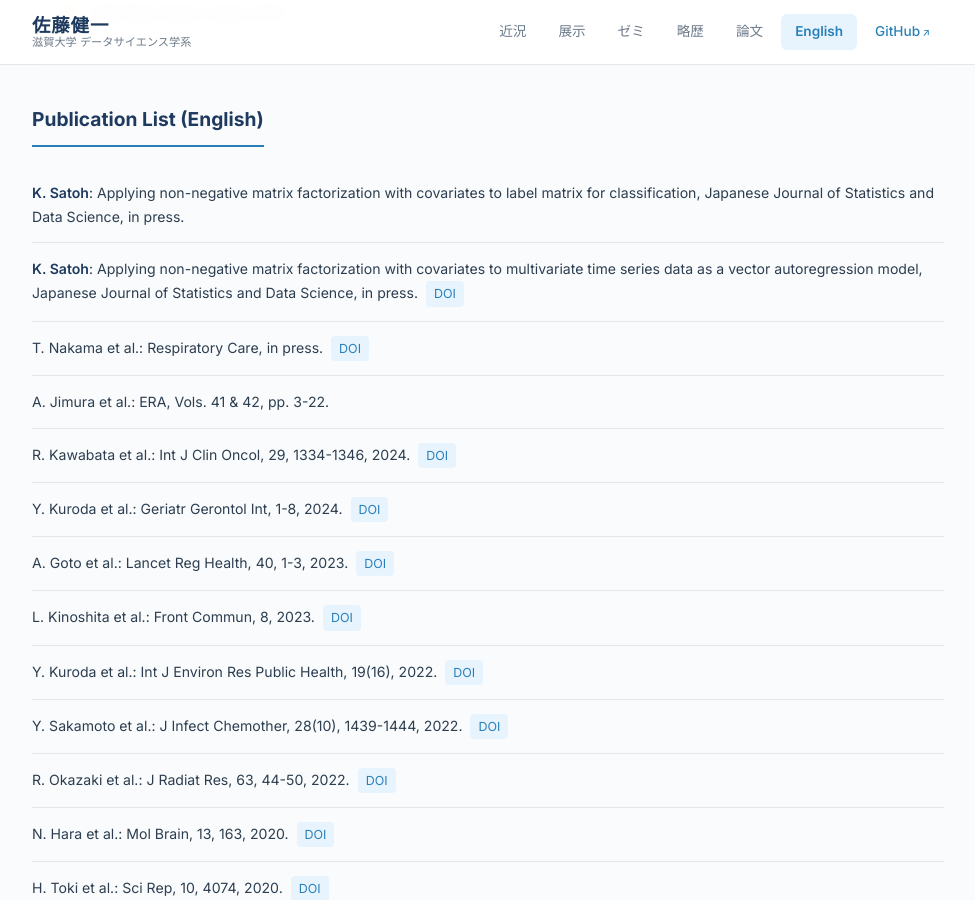
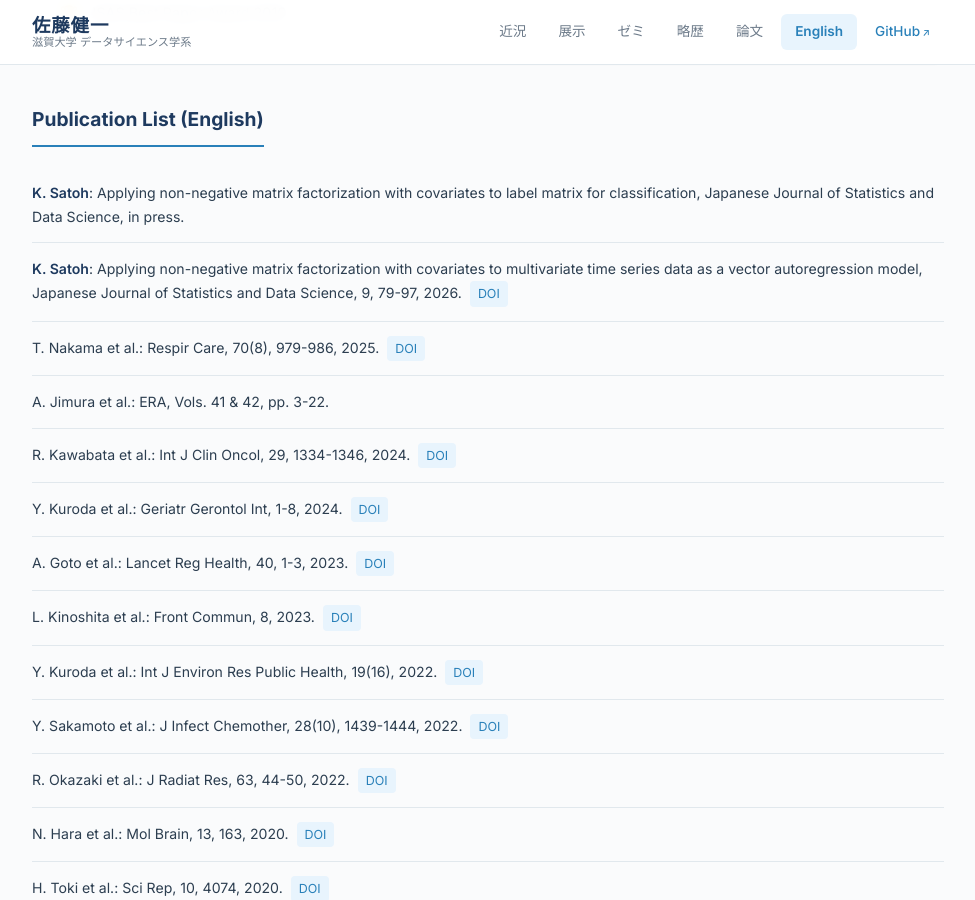
Before and after one commit to ksatohds/ksatohds.github.io, a Jekyll site: the page built from english.md, in a window 1280 px wide and 900 px high, scrolled down 1999 px. Shown: the whole window, without its empty margins (152-1127 px from the left). Built offline with Jekyll 4.4.1, drawn with Linux system fonts in a browser that asks for light colours.

Commit message:
20260512 update NMF-VAR and Nakama papers with publication info
Co-Authored-By: Claude Opus 4.6 (1M context) <noreply@anthropic.com>

```diff
--- a/english.md
+++ b/english.md
@@ -100,9 +100,9 @@ title: English
   <ol class="pub-list">
     <li><strong class="author-highlight">K. Satoh</strong>: Applying non-negative matrix factorization with covariates to label matrix for classification, Japanese Journal of Statistics and Data Science, in press.</li>
 
-    <li><strong class="author-highlight">K. Satoh</strong>: Applying non-negative matrix factorization with covariates to multivariate time series data as a vector autoregression model, Japanese Journal of Statistics and Data Science, in press. <a class="pub-link" href="https://doi.org/10.1007/s42081-025-00314-0">DOI</a></li>
+    <li><strong class="author-highlight">K. Satoh</strong>: Applying non-negative matrix factorization with covariates to multivariate time series data as a vector autoregression model, Japanese Journal of Statistics and Data Science, 9, 79-97, 2026. <a class="pub-link" href="https://doi.org/10.1007/s42081-025-00314-0">DOI</a></li>
 
-    <li>T. Nakama et al.: Respiratory Care, in press. <a class="pub-link" href="https://doi.org/10.1089/respcare.12237">DOI</a></li>
+    <li>T. Nakama et al.: Respir Care, 70(8), 979-986, 2025. <a class="pub-link" href="https://doi.org/10.1089/respcare.12237">DOI</a></li>
 
     <li>A. Jimura et al.: ERA, Vols. 41 &amp; 42, pp. 3-22.</li>
 
```
Also changed, not shown: papers.md (+2 -2 lines).
